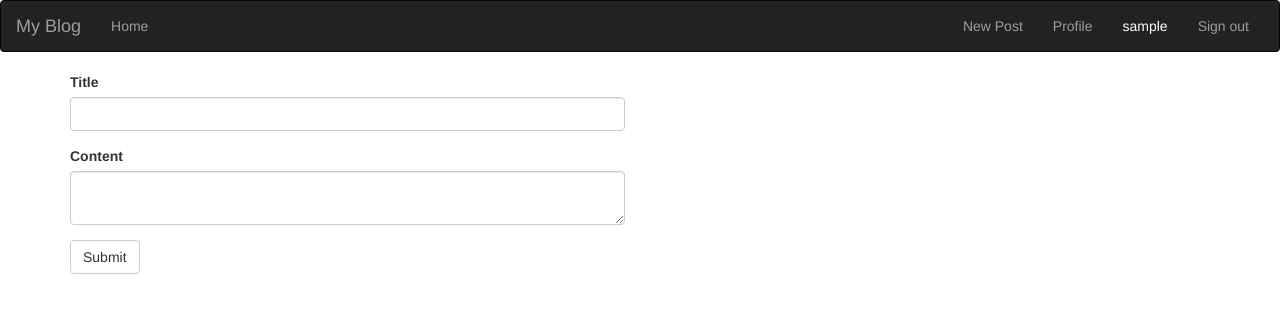
After one commit to OwinoLucas/blog, a Flask app: page /post/new in a window 1280 px wide. The commit adds this page. Shown: the top 313 px of the page. Run offline with Flask 2, Linux system fonts and the light colour scheme; the visitor is signed in with stand-in values (Sample User, id 1); data comes from the database, SQL or seed files in the repository; some libraries are stand-ins or nearby versions.

Commit message:
created post/blog model and its input form

```diff
--- a/app/__init__.py
+++ b/app/__init__.py
@@ -6,6 +6,8 @@ from flask_login import LoginManager
 from flask_uploads import UploadSet,configure_uploads,IMAGES
 from werkzeug.utils import secure_filename
 from werkzeug.datastructures import FileStorage
+from flask_mail import Mail
+from datetime import datetime
 
 
 login_manager = LoginManager()
@@ -15,6 +17,7 @@ login_manager.login_view = 'auth.login'
 bootstrap = Bootstrap()
 db = SQLAlchemy()
 photos = UploadSet('photos',IMAGES)
+mail = Mail()
 
 # Initializing application
 def create_app(config_name):
@@ -29,6 +32,7 @@ def create_app(config_name):
     bootstrap.init_app(app)
     db.init_app(app)
     login_manager.init_app(app)
+    mail.init_app(app)
 
     # configure UploadSet
     configure_uploads(app,photos)
--- a/app/auth/views.py
+++ b/app/auth/views.py
@@ -4,6 +4,7 @@ from ..models import User
 from .forms import LoginForm,RegistrationForm
 from flask_login import login_user,logout_user,login_required
 from .. import db
+from ..email import mail_message
 
 
 
@@ -28,6 +29,7 @@ def register():
         user = User(email = form.email.data, username = form.username.data,password = form.password.data)
         db.session.add(user)
         db.session.commit()
+        mail_message("Welcome to watchlist","email/welcome_user",user.email,user=user)
         return redirect(url_for('auth.login'))
         title = "New Account"
     return render_template('auth/register.html',registration_form = form)
--- a/app/main/forms.py
+++ b/app/main/forms.py
@@ -6,3 +6,8 @@ from wtforms import ValidationError
 class UpdateProfile(FlaskForm):
     bio = TextAreaField('Tell us about you.',validators = [Required()])
     submit = SubmitField('Submit')
+
+class PostForm(FlaskForm):
+    title = StringField('Title', validators = [Required()])
+    content = TextAreaField('Content', validators = [Required()])
+    submit = SubmitField('Submit')
--- a/app/main/views.py
+++ b/app/main/views.py
@@ -1,8 +1,8 @@
 from . import main
-from flask import render_template,request,redirect,url_for,abort
-from flask_login import login_required
-from ..models import User
-from .forms import UpdateProfile
+from flask import render_template,request,redirect,url_for,abort,flash
+from flask_login import login_required,current_user
+from ..models import User,Post
+from .forms import UpdateProfile,PostForm
 from .. import db,photos
 
 
@@ -17,6 +17,30 @@ def index():
 
     title = 'Home - Welcome to my blog'
     return render_template('index.html', title = title)
+
+@main.route('/post/new',methods = ['GET','POST'])
+@login_required
+def new_post():
+    form = PostForm()
+
+    if form.validate_on_submit():
+        post = Post(title = form.title.data, content = content.form.data, author = current_user)
+        db.session.add(post)
+        db.session.commit()
+        flash('Your post has been created!', 'success')
+        return redirect(url_for('.home'))
+    title = 'New Post'
+    return render_template('posts.html',title = title,form = form)
+
+@main.route('/home', methods = ['GET','POST'])
+def home():
+    '''
+    View root page function that returns the home page and its data
+    '''
+    posts = Post.query.all()
+    title = 'Home - Welcome to My BLog'
+    return render_template('home.html', title = title, posts = posts)
+
 
 @main.route('/user/<uname>')
 def profile(uname):
--- a/app/models.py
+++ b/app/models.py
@@ -2,6 +2,7 @@ from . import db
 from werkzeug.security import generate_password_hash,check_password_hash
 from flask_login import UserMixin
 from . import login_manager
+from datetime import datetime
 
 @login_manager.user_loader
 def load_user(user_id):
@@ -9,11 +10,16 @@ def load_user(user_id):
 
 
 class User(UserMixin,db.Model):
+    """
+    class that contains user objects
+    """
     __tablename__ = 'users'
+
     id = db.Column(db.Integer,primary_key = True)
     username = db.Column(db.String(255))
     email = db.Column(db.String(255),unique = True,index = True)
     bio = db.Column(db.String(255))
+    post = db.relationship('Post', backref='user', lazy='dynamic')
     profile_pic_path = db.Column(db.String())
     pass_secure = db.Column(db.String(255))
 
@@ -32,3 +38,19 @@ class User(UserMixin,db.Model):
 
     def __repr__(self):
         return f'User {self.username}'
+
+
+class Post(db.Model):
+    """
+    class that contains post objects
+    """
+    __tablename__ = 'posts'
+
+    id = db.Column(db.Integer, primary_key = True)
+    title = db.Column(db.String(255))
+    content = db.Column(db.Text)
+    date_posted = db.Column(db.DateTime, default = datetime.utcnow)
+    user_id = db.Column(db.Integer,db.ForeignKey('users.id'))
+
+    def __repr__(self):
+        return f"Post('{self.title}', '{self.date_posted}')"
--- /dev/null
+++ b/app/templates/email/welcome_user.txt
@@ -0,0 +1,3 @@
+Hello {{user.username}}
+Welcome to My Blog
+I have just seen your sign up for my application and want to welcome you to the family. Enjoy the features i worked on and feel free to comment on the posts.
--- a/app/templates/navbar.html
+++ b/app/templates/navbar.html
@@ -16,6 +16,7 @@
 
             <ul class="nav navbar-nav navbar-right">
                 {% if current_user.is_authenticated %}
+                <li><a href="{{url_for('main.new_post')}}">New Post</a></li>
                 <li><a href="{{url_for('main.profile',uname=current_user.username)}}">Profile</a></li>
                 <li style="color:white;padding:15px;">{{current_user.username}}</li>
                 <li><a href="{{url_for('auth.logout')}}">Sign out</a></li>
--- /dev/null
+++ b/app/templates/posts.html
@@ -0,0 +1,35 @@
+{% extends 'bootstrap/base.html'%}
+{% import 'bootstrap/wtf.html' as wtf %}
+{% block navbar %}
+{% include 'navbar.html' %}
+{% endblock %}
+
+
+{% block content %}
+<div class="container">
+    <div class="row">
+        <div class="col-md-6">
+            {{wtf.quick_form(form)}}
+        </div>
+
+        <div class="col-md-6">
+            {% for post in posts %}
+            <article class="media content-section">
+                <div class="media-body">
+
+                    <div class="article-metadata">
+                        <a class="mr-2" href="#">{{ post.author.username }}</a>
+                        <small class="text-muted">{{ post.date_posted }}</small>
+                    </div>
+                    <h2><a class="article-title" href="#">{{ post.title }}</a></h2>
+                    <p class="article-content">{{ post.content }}</p>
+
+                </div>
+            </article>
+            {% endfor %}
+        </div>
+
+    </div>
+</div>
+
+{% endblock %}
--- a/manage.py
+++ b/manage.py
@@ -1,6 +1,6 @@
 from app import create_app,db
 from flask_script import Manager,Server
-from app.models import User
+from app.models import User,Post
 from  flask_migrate import Migrate, MigrateCommand
 
 # Creating app instance
@@ -11,7 +11,7 @@ manager.add_command('server',Server)
 
 @manager.shell
 def make_shell_context():
-    return dict(app = app,db = db,User = User)
+    return dict(app = app,db = db,User = User, Post = Post)
 
 migrate = Migrate(app,db)
 manager.add_command('db',MigrateCommand)
```
Also changed, not shown: app/email.py (added, +11 -0 lines), config.py (+7 -0 lines), migrations/versions/7a9f19aa22b9_create_posts_table.py (added, +34 -0 lines), app/templates/email/welcome_user.html (added), app/templates/home.html (added), 1 other file.
